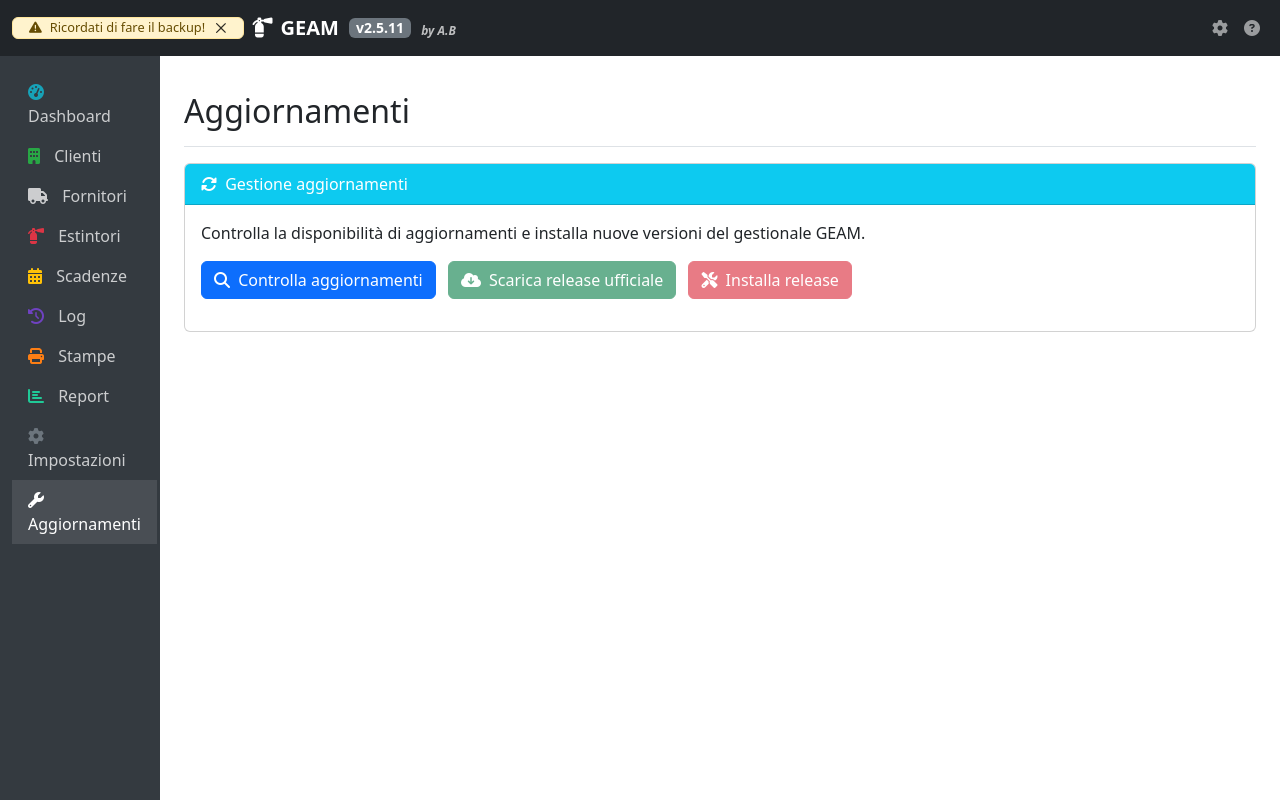
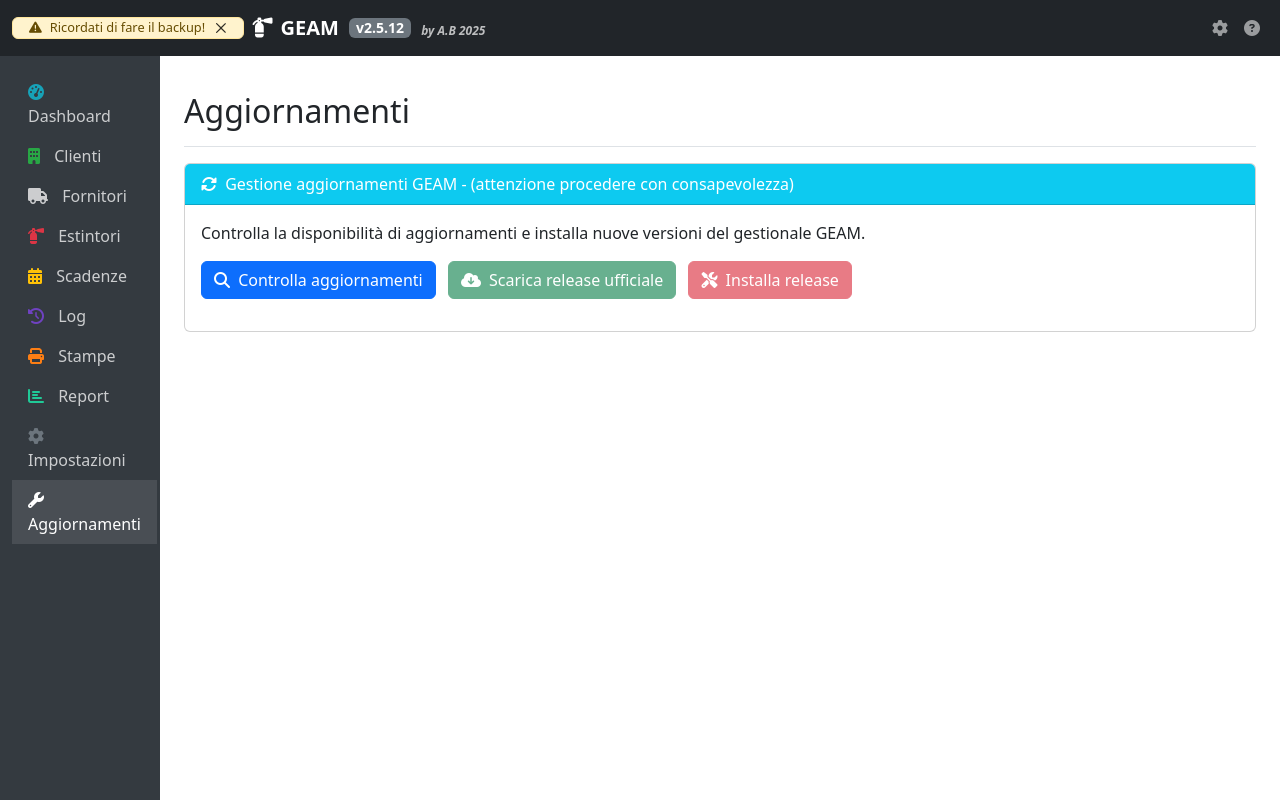
Before and after one commit to Drnet-web/GEAM, a Flask app: page /aggiornamenti/ in a window 1280 px wide. Run offline with Flask 3, Linux system fonts and the light colour scheme; some libraries are stand-ins or nearby versions.

Commit message:
Rilascio v2.5.12 - Bug e Fix

```diff
--- a/app/templates/aggiornamenti/index.html
+++ b/app/templates/aggiornamenti/index.html
@@ -6,7 +6,7 @@
   <div class="col-md-12">
     <div class="card">
       <div class="card-header bg-info text-white">
-        <i class="fas fa-sync-alt me-1"></i> Gestione aggiornamenti
+        <i class="fas fa-sync-alt me-1"></i> Gestione aggiornamenti GEAM - (attenzione procedere con consapevolezza)
       </div>
       <div class="card-body">
         <p class="mb-3">Controlla la disponibilità di aggiornamenti e installa nuove versioni del gestionale GEAM.</p>
--- a/app/templates/base.html
+++ b/app/templates/base.html
@@ -107,7 +107,7 @@
             <a class="navbar-brand" href="{{ url_for('dashboard.index') }}">
                 <i class="fas fa-fire-extinguisher me-2"></i>GEAM
                 <span class="badge bg-secondary version-badge">v{{ version }}</span>
-                <span class="author-credit">by A.B</span>
+                <span class="author-credit">by A.B 2025</span>
             </a>
             <button class="navbar-toggler" type="button" data-bs-toggle="collapse" data-bs-target="#navbarNav" aria-controls="navbarNav" aria-expanded="false" aria-label="Toggle navigation">
                 <span class="navbar-toggler-icon"></span>
--- a/instance/version_config.json
+++ b/instance/version_config.json
@@ -2,7 +2,7 @@
     "version": {
         "major": 2,
         "minor": 5,
-        "patch": 11
+        "patch": 12
     },
-    "last_update": "2025-04-17 10:32:13"
+    "last_update": "2025-04-17 16:53:21"
 }
```
Also changed, not shown: instance/backups/backup_20250416_121420.db (deleted), instance/backups/backup_20250416_121425.db (deleted).
